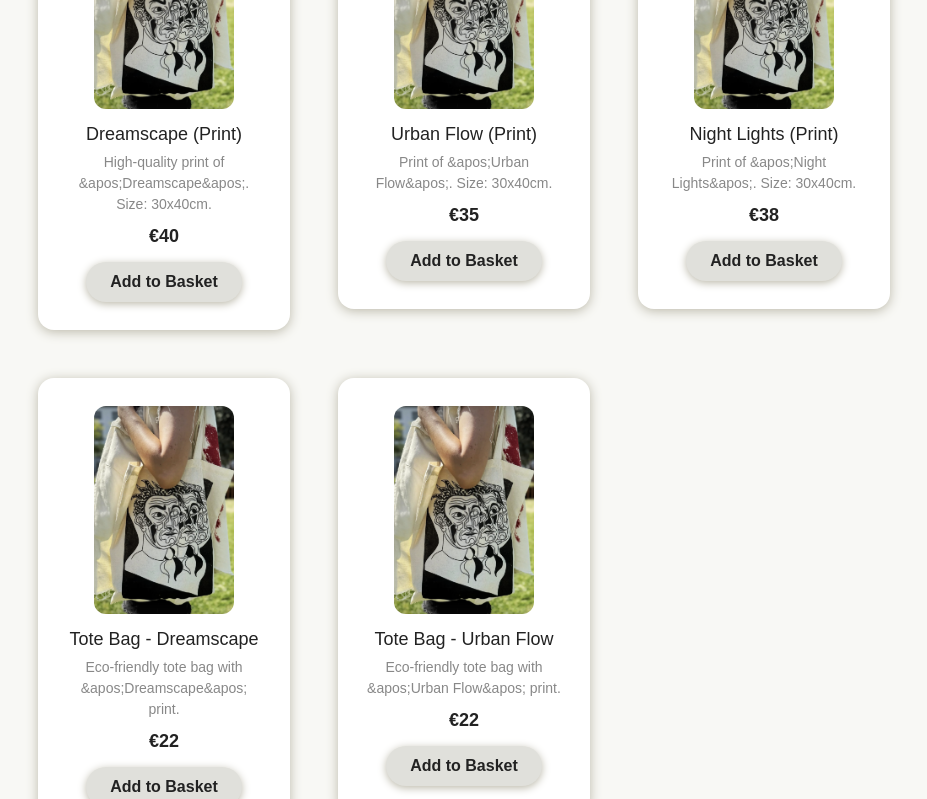
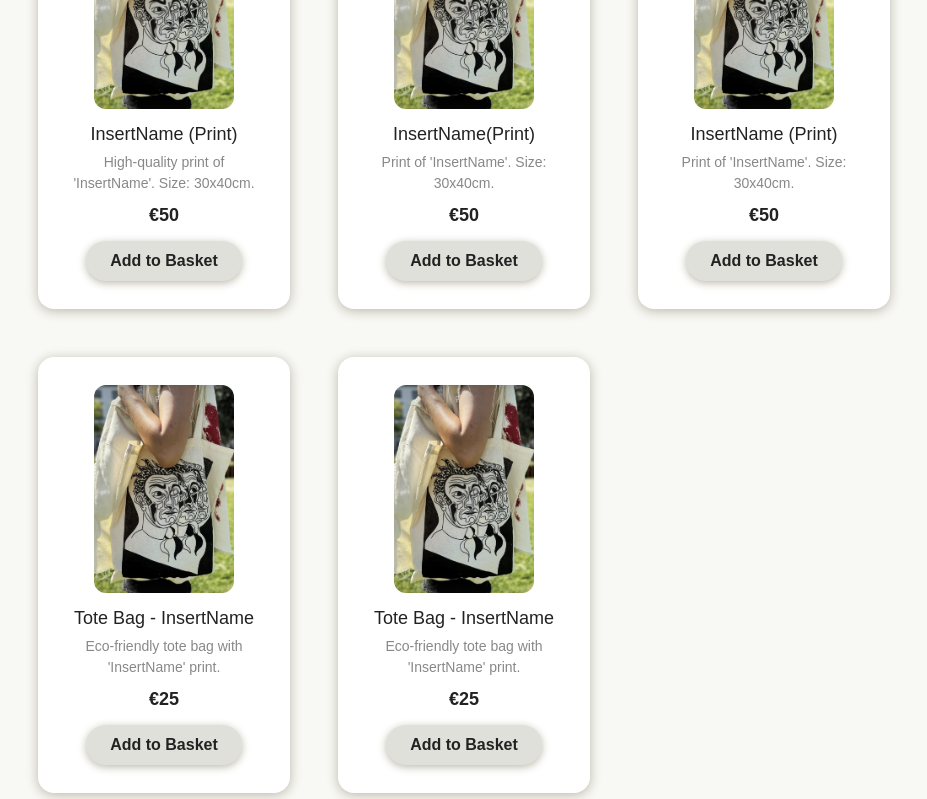
Before and after one commit to joanabmartins/lovagesavage, a Next.js app: page /shop in a window 1280 px wide. Shown: the part 460-1259 px from the top of the page, without its empty margins (176-1103 px from the left). Built offline with nearby package versions, Linux system fonts and the light colour scheme.

Commit message:
shop changes

```diff
--- a/src/app/shop/page.tsx
+++ b/src/app/shop/page.tsx
@@ -6,43 +6,43 @@ import { useCart } from "../../components/Shared/CartContext";
 const products = [
   {
     id: 1,
-    name: "Dreamscape (Print)",
-    price: 40,
+    name: "InsertName (Print)",
+    price: 50,
   image: "/shop/tote.png",
     type: "art",
-  description: "High-quality print of &apos;Dreamscape&apos;. Size: 30x40cm."
+  description: "High-quality print of 'InsertName'. Size: 30x40cm."
   },
   {
     id: 2,
-    name: "Urban Flow (Print)",
-    price: 35,
+    name: "InsertName(Print)",
+    price: 50,
   image: "/shop/tote.png",
     type: "art",
-  description: "Print of &apos;Urban Flow&apos;. Size: 30x40cm."
+  description: "Print of 'InsertName'. Size: 30x40cm."
   },
   {
     id: 3,
-    name: "Night Lights (Print)",
-    price: 38,
+    name: "InsertName (Print)",
+    price: 50,
   image: "/shop/tote.png",
     type: "art",
-  description: "Print of &apos;Night Lights&apos;. Size: 30x40cm."
+  description: "Print of 'InsertName'. Size: 30x40cm."
   },
   {
     id: 4,
-    name: "Tote Bag - Dreamscape",
-    price: 22,
+    name: "Tote Bag - InsertName",
+    price: 25,
   image: "/shop/tote.png",
     type: "tote",
-  description: "Eco-friendly tote bag with &apos;Dreamscape&apos; print."
+  description: "Eco-friendly tote bag with 'InsertName' print."
   },
   {
     id: 5,
-    name: "Tote Bag - Urban Flow",
-    price: 22,
+    name: "Tote Bag - InsertName",
+    price: 25,
   image: "/shop/tote.png",
     type: "tote",
-  description: "Eco-friendly tote bag with &apos;Urban Flow&apos; print."
+  description: "Eco-friendly tote bag with 'InsertName' print."
   },
 ];
 
```
